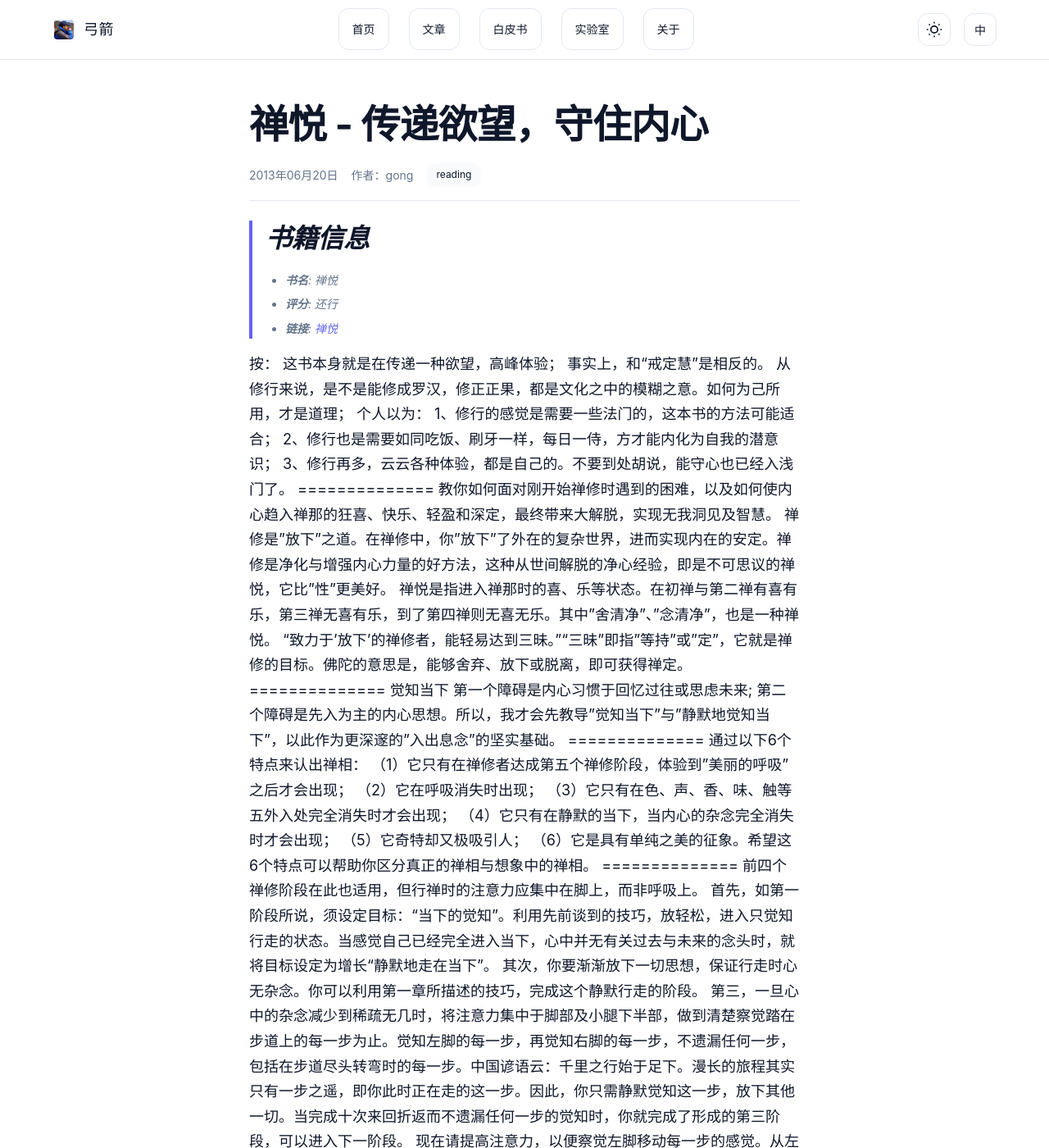
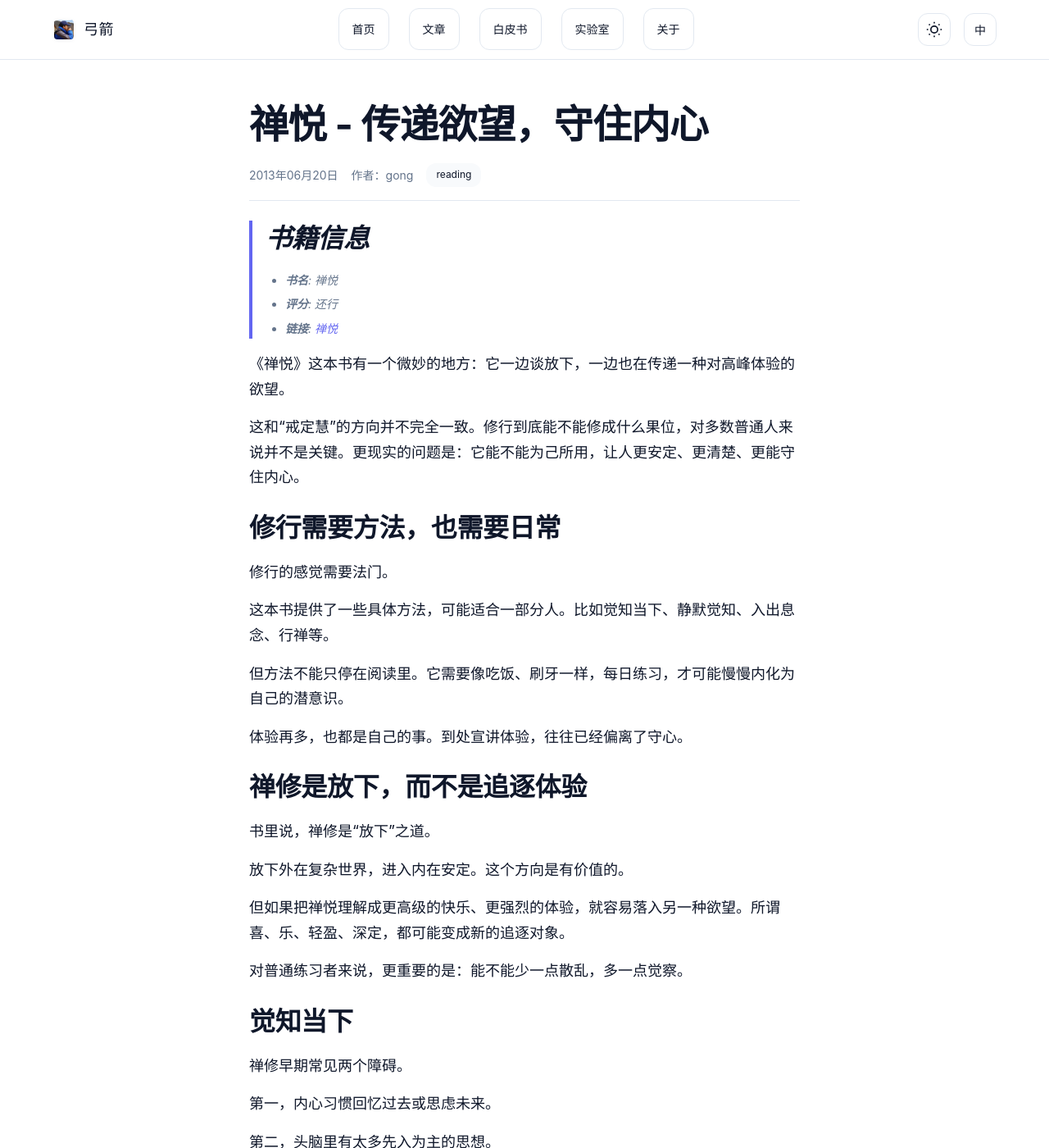
Before and after one commit to gonghejian/gonghejian.github.io, a Jekyll site: the page built from _posts/2013-06-20-禅悦-传递欲望守住内心.md, in a window 1280 px wide and 1400 px high. Shown: the whole window at 82% size. Built offline with Jekyll 4.4.1, drawn with Linux system fonts in a browser that asks for light colours; some of the changed text lies outside the part shown.

```diff
--- a/_posts/2013-06-20-禅悦-传递欲望守住内心.md
+++ b/_posts/2013-06-20-禅悦-传递欲望守住内心.md
@@ -3,7 +3,7 @@ layout: "post"
 title: "禅悦 - 传递欲望，守住内心"
 date: "2013-06-20 20:07:28 +0800"
 categories: ["reading"]
-tags: ["豆瓣书评"]
+tags: ["阅读", "冥想", "自我管理", "身体系统"]
 author: "gong"
 book_title: "禅悦"
 book_url: "https://book.douban.com/subject/3391977/"
@@ -16,51 +16,58 @@ source_url: "https://book.douban.com/review/6125002/"
 > - **评分**: 还行
 > - **链接**: [禅悦](https://book.douban.com/subject/3391977/)
 
-按：
-这书本身就是在传递一种欲望，高峰体验；
-事实上，和“戒定慧”是相反的。
-从修行来说，是不是能修成罗汉，修正正果，都是文化之中的模糊之意。如何为己所用，才是道理；
-个人以为：
-1、修行的感觉是需要一些法门的，这本书的方法可能适合；
-2、修行也是需要如同吃饭、刷牙一样，每日一侍，方才能内化为自我的潜意识；
-3、修行再多，云云各种体验，都是自己的。不要到处胡说，能守心也已经入浅门了。
-==============
-教你如何面对刚开始禅修时遇到的困难，以及如何使内心趋入禅那的狂喜、快乐、轻盈和深定，最终带来大解脱，实现无我洞见及智慧。
-禅修是"放下"之道。在禅修中，你"放下"了外在的复杂世界，进而实现内在的安定。禅修是净化与增强内心力量的好方法，这种从世间解脱的净心经验，即是不可思议的禅悦，它比"性"更美好。
-禅悦是指进入禅那时的喜、乐等状态。在初禅与第二禅有喜有乐，第三禅无喜有乐，到了第四禅则无喜无乐。其中"舍清净"、"念清净"，也是一种禅悦。
-"致力于'放下'的禅修者，能轻易达到三昧。""三昧"即指"等持"或"定"，它就是禅修的目标。佛陀的意思是，能够舍弃、放下或脱离，即可获得禅定。
-==============
-觉知当下
-第一个障碍是内心习惯于回忆过往或思虑未来;
-第二个障碍是先入为主的内心思想。所以，我才会先教导"觉知当下"与"静默地觉知当下"，以此作为更深邃的"入出息念"的坚实基础。
-==============
-通过以下6个特点来认出禅相：
-（1）它只有在禅修者达成第五个禅修阶段，体验到"美丽的呼吸"之后才会出现；
-（2）它在呼吸消失时出现；
-（3）它只有在色、声、香、味、触等五外入处完全消失时才会出现；
-（4）它只有在静默的当下，当内心的杂念完全消失时才会出现；
-（5）它奇特却又极吸引人；
-（6）它是具有单纯之美的征象。希望这6个特点可以帮助你区分真正的禅相与想象中的禅相。
-==============
-前四个禅修阶段在此也适用，但行禅时的注意力应集中在脚上，而非呼吸上。
-首先，如第一阶段所说，须设定目标：“当下的觉知”。利用先前谈到的技巧，放轻松，进入只觉知行走的状态。当感觉自己已经完全进入当下，心中并无有关过去与未来的念头时，就将目标设定为增长“静默地走在当下”。
-其次，你要渐渐放下一切思想，保证行走时心无杂念。你可以利用第一章所描述的技巧，完成这个静默行走的阶段。
-第三，一旦心中的杂念减少到稀疏无几时，将注意力集中于脚部及小腿下半部，做到清楚察觉踏在步道上的每一步为止。觉知左脚的每一步，再觉知右脚的每一步，不遗漏任何一步，包括在步道尽头转弯时的每一步。中国谚语云：千里之行始于足下。漫长的旅程其实只有一步之遥，即你此时正在走的这一步。因此，你只需静默觉知这一步，放下其他一切。当完成十次来回折返而不遗漏任何一步的觉知时，你就完成了形成的第三阶段，可以进入下一阶段。
-现在请提高注意力，以便察觉左脚移动每一步的感觉。从左脚移动＼抬高离开地面开始注意，觉知它抬起，前进，放下，再度停在地上，承接身体的重量。持续觉知左脚步伐的移动，然后同样平顺而不间断的觉知右脚的步伐。认真行走每一步，直到步道的尽头，当你转弯时，请觉知转弯过程的每一个感觉，别遗漏任何动作。
-当你可以持续行走十五分钟，且能舒适的觉知行走的每一个动作而无任何间断时，你已经完成形成的第四个阶段——持续专注地觉知行走。此时走路完全占据了你的注意力，你的心已经达到三昧或等持的境界，变得非常安稳。
-我的形成体验
-当你的注意力完全集中于走路时，连鸟叫声也听不到了。你会发现，自己可以轻易的将注意力集中于某件事并感到知足＼安定，这真是令人愉快之际之至的体验。
-=======================
-以下所列，便是成功修习念处所要做的准备工作
-一，	除世贪忧，先通过修习禅那，去除五障。
-二，	极念，拥有由禅那产生的超强念。
-三，	热，维持超强念于念处。
-四，	正知，谨记修习念处的目的是了悟无我。
-=======================
-禅那的特点小结：
-1、不可能有思想
-2、不可能做出决定
-3、无时间感
-4、进入禅那的禅修者无从检视自己的心理状态
-5、虽然禅修者已然保持非常清晰地意识，但他只能意识到禅悦
-6、五入处完全关闭，只剩下第六根意根（意入处）还在运作。
+《禅悦》这本书有一个微妙的地方：它一边谈放下，一边也在传递一种对高峰体验的欲望。
+
+这和“戒定慧”的方向并不完全一致。修行到底能不能修成什么果位，对多数普通人来说并不是关键。更现实的问题是：它能不能为己所用，让人更安定、更清楚、更能守住内心。
+
+## 修行需要方法，也需要日常
+
+修行的感觉需要法门。
+
+这本书提供了一些具体方法，可能适合一部分人。比如觉知当下、静默觉知、入出息念、行禅等。
+
+但方法不能只停在阅读里。它需要像吃饭、刷牙一样，每日练习，才可能慢慢内化为自己的潜意识。
+
+体验再多，也都是自己的事。到处宣讲体验，往往已经偏离了守心。
+
+## 禅修是放下，而不是追逐体验
+
+书里说，禅修是“放下”之道。
+
+放下外在复杂世界，进入内在安定。这个方向是有价值的。
+
+但如果把禅悦理解成更高级的快乐、更强烈的体验，就容易落入另一种欲望。所谓喜、乐、轻盈、深定，都可能变成新的追逐对象。
+
+对普通练习者来说，更重要的是：能不能少一点散乱，多一点觉察。
+
+## 觉知当下
+
+禅修早期常见两个障碍。
+
+第一，内心习惯回忆过去或思虑未来。
+
+第二，头脑里有太多先入为主的思想。
+
+所以练习可以从“觉知当下”和“静默地觉知当下”开始。不是为了神秘体验，而是训练注意力回来。
+
+你能看见自己正在呼吸，正在行走，正在起念，已经是一个开始。
+
+## 行禅也可以训练注意力
+
+行禅的重点，是把注意力放在脚步上。
+
+先放轻松，进入只觉知行走的状态。然后逐渐减少杂念，把注意力放到脚和小腿，清楚感受每一步：抬起、前进、放下、承重。
+
+当注意力完全进入走路，外界声音会变得不重要。人会发现自己可以专注于一件很小的事，并因此感到安定。
+
+这对日常生活也有价值。走路可以成为训练，呼吸可以成为训练，吃饭也可以成为训练。
+
+## 守住内心
+
+我不太愿意把禅修讲得过于玄。
+
+对我来说，它更接近一种身体与注意力的训练。它帮助人减少外界牵引，回到当下，守住内心。
+
+在长期输出里，这种能力很重要。能不能写作、训练、工作、沟通，不只看技巧，也看心能不能安下来。
+
+禅悦不是目的。能守心，已经入浅门。
```
Also changed, not shown: _posts/2013-04-24-讀毛選.md (+29 -33 lines), _posts/2013-07-08-硅谷最受欢迎的情商课-呼吸打坐向內而生.md (+63 -28 lines), _posts/2013-07-11-敬诚.md (+46 -8 lines), _posts/2013-07-12-把你的英语用起来-英語自學手冊.md (+64 -28 lines).
